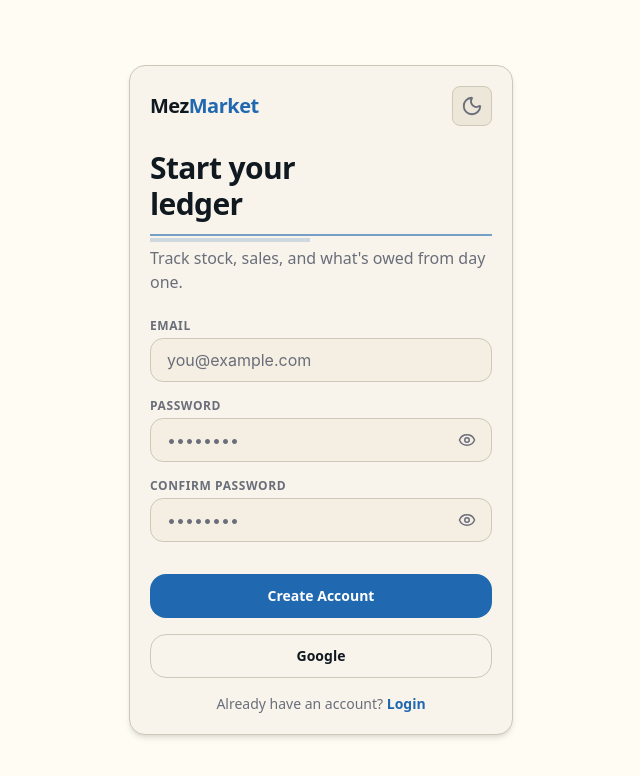
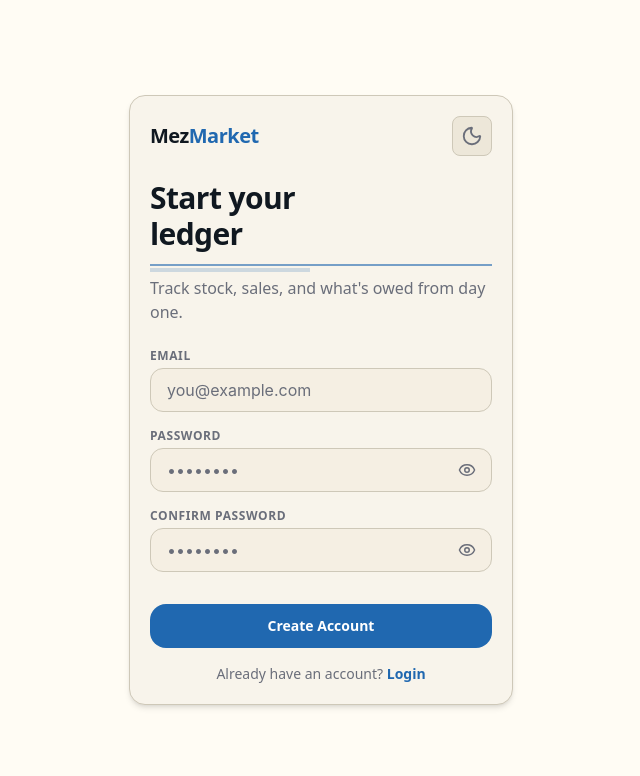
Before and after one commit to SaleamlakH/mezmarket, a React (Vite) app in the folder apps/web/: page /signup in a window 1280 px wide. Shown: the top 776 px of the page, without its empty margins (319-959 px from the left). Built offline with nearby package versions, Linux system fonts and the light colour scheme; no server answers.

Commit message:
refactor(web): remove unimplemented Google signup button

```diff
--- a/apps/web/src/features/auth/pages/SignupPage.tsx
+++ b/apps/web/src/features/auth/pages/SignupPage.tsx
@@ -85,8 +85,6 @@
           Create Account
         </Button>
 
-        <Button variant="outline">Google</Button>
-
         <p className="text-center text-sm text-(--text-muted)">
           Already have an account?{' '}
           <Link
```
